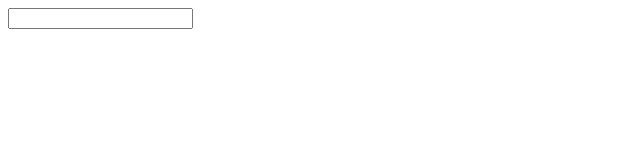
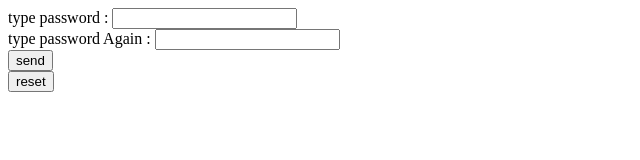
Before and after one commit to Jeck99/html-js, a plain HTML site: page project/formExample.html in a window 1280 px wide. Shown: the whole page, without its empty margins (0-640 px from the left). Drawn offline with Linux system fonts and the light colour scheme.

Commit message:
Update formExample.html

```diff
--- a/project/formExample.html
+++ b/project/formExample.html
@@ -1,23 +1,44 @@
 <!DOCTYPE html>
 <html lang="en">
+
 <head>
     <meta charset="UTF-8">
     <meta name="viewport" content="width=device-width, initial-scale=1.0">
     <title>formExample</title>
 </head>
+
 <body>
-    <input type="text" name="fname" id="firstName" oninput="changeToUpperCase()">
+    <form onsubmit="return checkPasswords()">
+        type password : <input required type="text" name="password" id="password"><br />
+        type password Again : <input required type="text" name="passwordAgain" id="passwordAgain">
+        <br />
+        <button id="submitBtn" type="submit">send</button>
+        <br />
+        <button type="reset">reset</button>
+    </form>
+
     <script>
         //הגדרת משתנים גלובאלים
-        var inputFname = document.getElementById("firstName");
+        var firstPassword = document.getElementById("password");
+        var confirmPassword = document.getElementById("passwordAgain");
+        var submitBtn = document.getElementById("submitBtn");
         // פעולות מיידיות לאחר טעינה
-        window.onload = ()=>{
-            // alert("ברוכים הבאים")
+        window.onload = () => {
+            // firstPassword.addEventListener("input",changeToUpperCase)
+        }
+        // פונקציה לבדיקת תאימות בין קלטים
+        function checkPasswords() {
+            if (firstPassword.value == confirmPassword.value) {
+                alert("passwords are correct, wellcome :)")
+                return true;
+            }
+            alert("passwords are not the same, try again :(")
+            return false;
         }
         function changeToUpperCase() {
-            // let inputValue = inputFname.value;
             inputFname.value = inputFname.value.toUpperCase();
         }
     </script>
 </body>
+
 </html>
```
